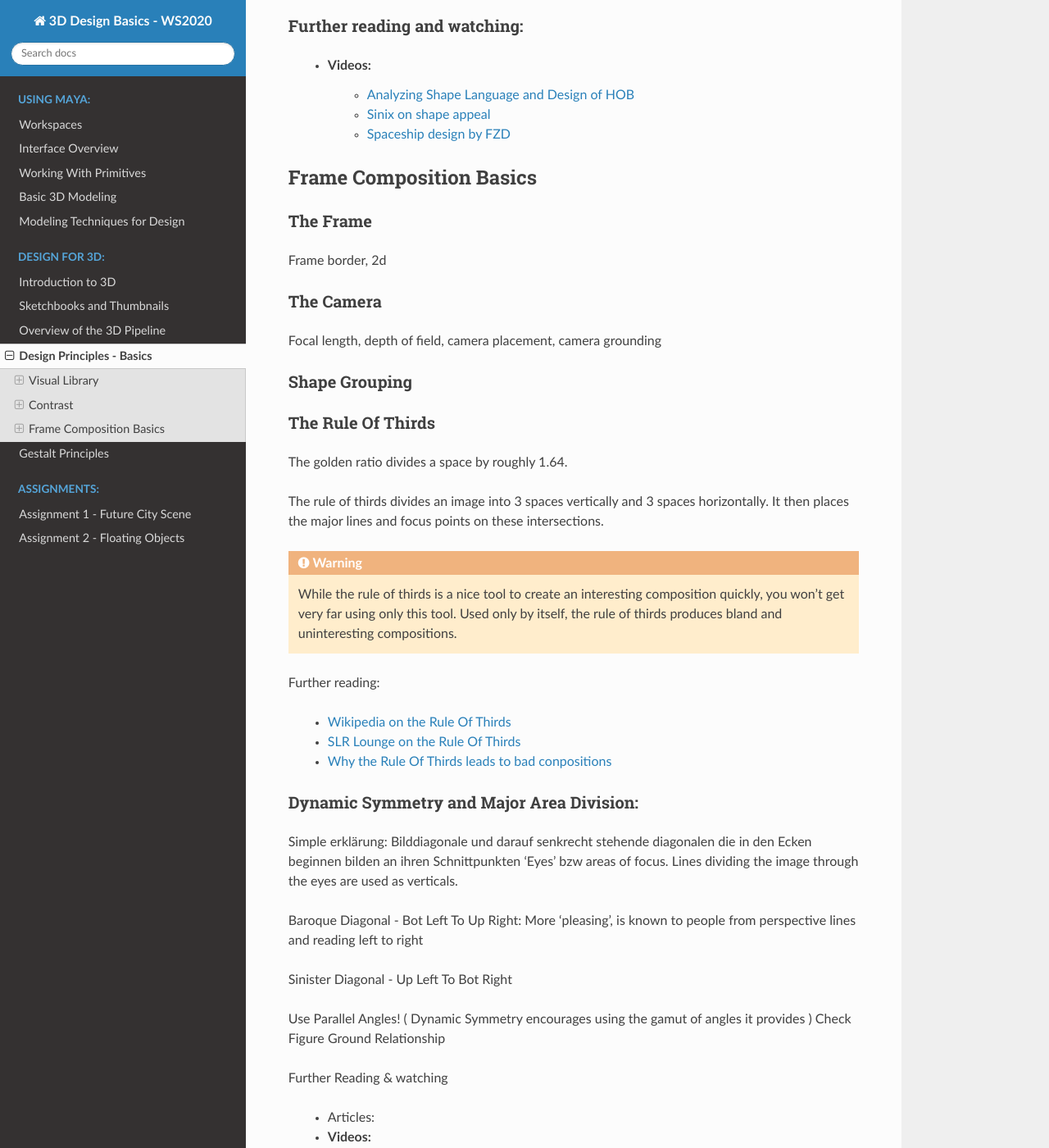
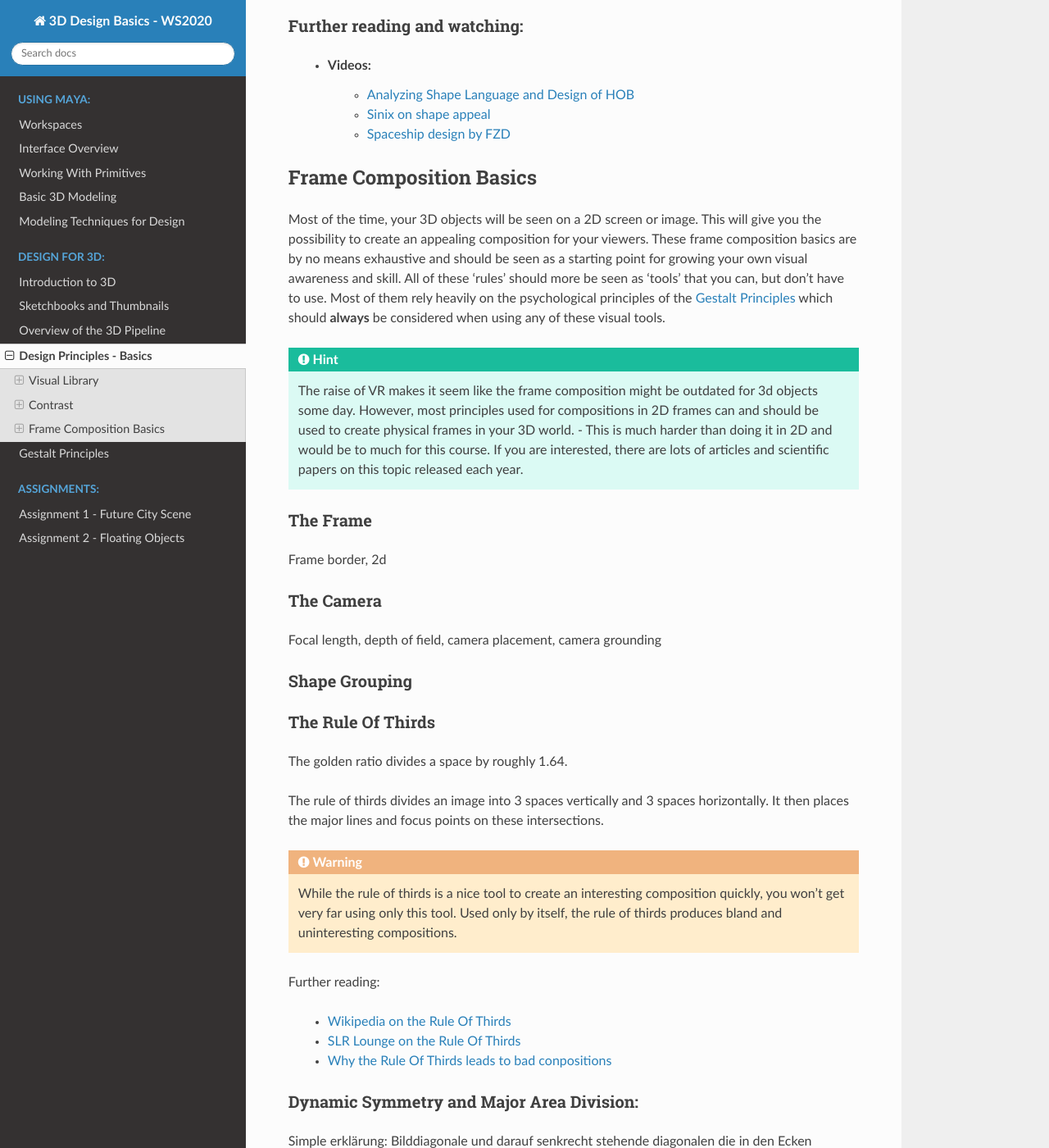
Before and after one commit to tetsuoanimation/beginner3dmaya2020, a Sphinx documentation site: the page built from documentation/Design/L3_DesignPrinicplesPrimer.rst, in a window 1280 px wide and 1400 px high, scrolled down 2243 px. Shown: the whole window at 82% size. Built offline with Sphinx 7.4.7 and the Read the Docs theme 2.0.0, drawn with Linux system fonts in a browser that asks for light colours; some of the changed text lies outside the part shown.

Commit message:
adds intro to frame composition basics, fixes error on video link

```diff
--- a/documentation/Design/L3_DesignPrinicplesPrimer.rst
+++ b/documentation/Design/L3_DesignPrinicplesPrimer.rst
@@ -90,12 +90,26 @@ Further reading and watching:
     * Videos:
         * `Analyzing Shape Language and Design of HOB <https://www.youtube.com/watch?v=crCZEQEgFZ0>`_
         * `Sinix on shape appeal <https://www.youtube.com/watch?v=P6yJO9gKSAI>`_
-        * `Spaceship design by FZD <https://i.ytimg.com/an_webp/0YrPpraXkBY/mqdefault_6s.webp?du=3000&sqp=CKav1vwF&rs=AOn4CLAYRawN92Od49hDn_F86_wZPA9zXw>`_
+        * `Spaceship design by FZD <https://www.youtube.com/watch?v=0YrPpraXkBY&list=PLvNv1kRvuSwLYS2CkHTDS6-zVKSoUYzJO&index=5>`_
 
 
 ************************
 Frame Composition Basics
 ************************
+
+Most of the time, your 3D objects will be seen on a 2D screen or image. This will give you the possibility
+to create an appealing composition for your viewers. These frame composition basics are by no means exhaustive
+and should be seen as a starting point for growing your own visual awareness and skill.
+All of these 'rules' should more be seen as 'tools' that you can, but don't have to use. Most of them rely
+heavily on the psychological principles of the :ref:`gestaltPrinciples` which should **always** be considered
+when using any of these visual tools.
+
+.. hint::
+    The raise of VR makes it seem like the frame composition might be outdated for 3d objects some day.
+    However, most principles used for compositions in 2D frames can and should be used to create physical
+    frames in your 3D world. - This is much harder than doing it in 2D and would be to much for this
+    course. If you are interested, there are lots of articles and scientific papers on this topic released
+    each year.
 
 .. https://www.youtube.com/watch?v=yI04tSpEB_Y
 .. https://www.youtube.com/watch?v=O8i7OKbWmRM
@@ -112,7 +126,6 @@ Focal length, depth of field, camera placement, camera grounding
 
 Shape Grouping
 ==============
-
 
 
 The Rule Of Thirds
@@ -167,13 +180,13 @@ Clarity
 =======
 Area of highest contrast!! - Focal point, subject, figure ground relationship
 
-Directing the eye
-=================
+.. Directing the eye
+.. =================
 
-Visual Flow & Focal Queue
--------------------------
-Lines, perspective, object size. -> Uses Law of Continuity in a frame to direct the eye and tell a story
+.. Visual Flow & Focal Queue
+.. -------------------------
+.. Lines, perspective, object size. -> Uses Law of Continuity in a frame to direct the eye and tell a story
 
 
-Singleframe - Multiframe
-------------------------
+.. Singleframe - Multiframe
+.. ------------------------
--- a/documentation/Design/L4_GestaltPrinciples.rst
+++ b/documentation/Design/L4_GestaltPrinciples.rst
@@ -1,3 +1,5 @@
+.. _gestaltPrinciples:
+
 ##################
 Gestalt Principles
 ##################
```
